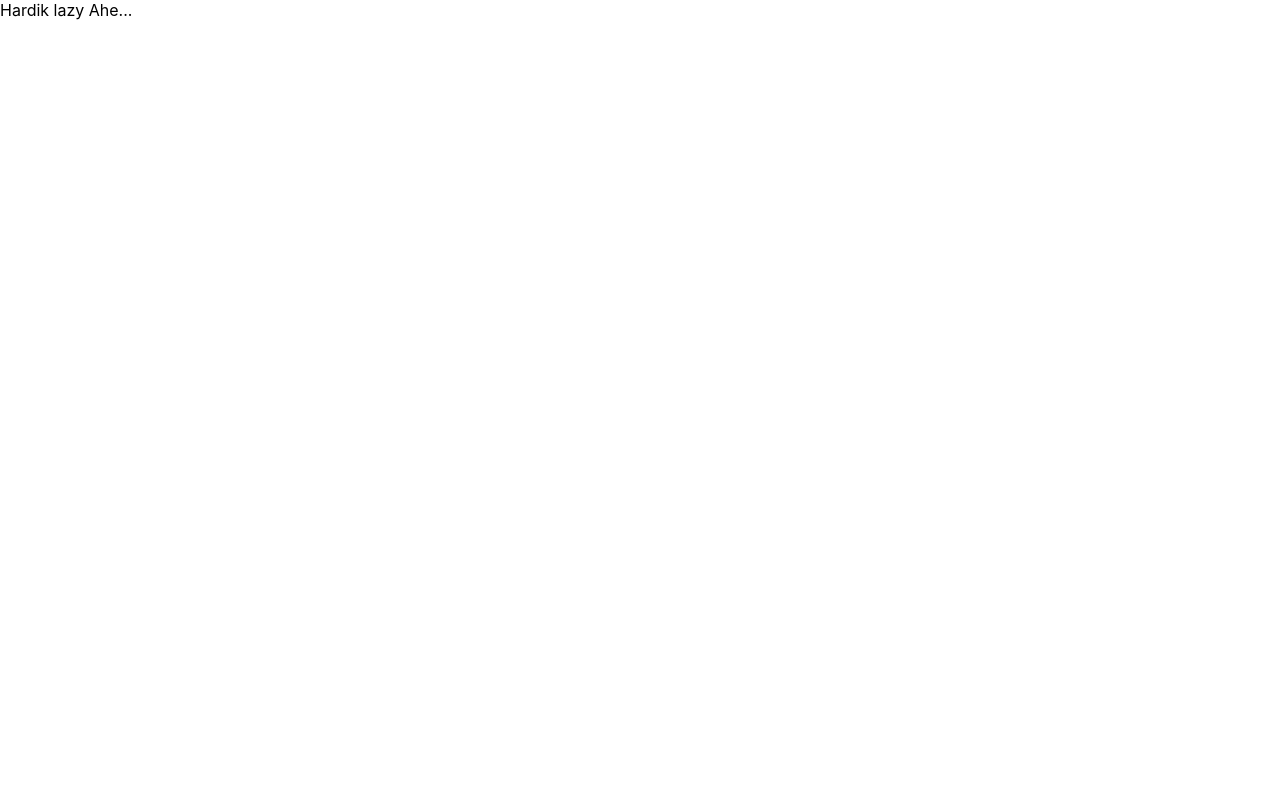
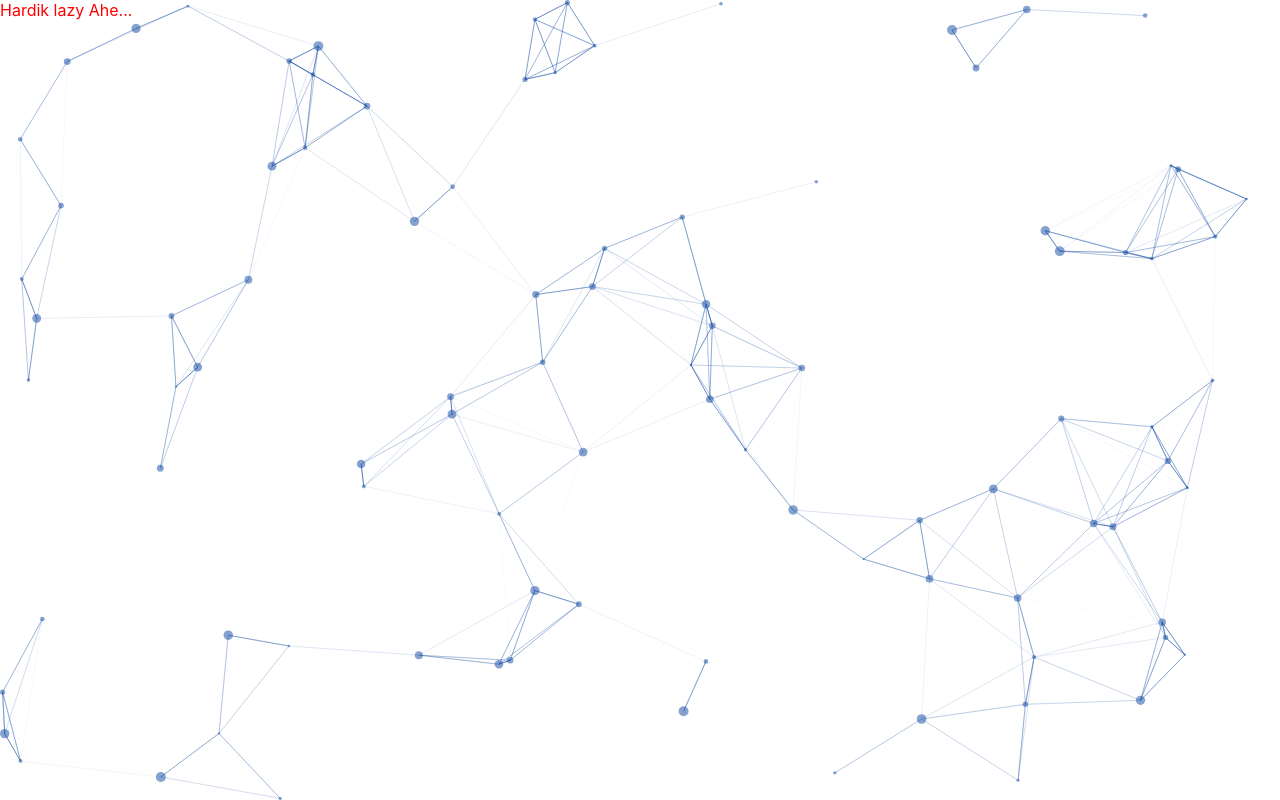
Before and after one commit to mehardiknaik/greeting, a Next.js app: page /Hardik in a window 1280 px wide. Built offline with nearby package versions, Linux system fonts and the light colour scheme.

Commit message:
particles

```diff
--- /dev/null
+++ b/Components/Particle.jsx
@@ -0,0 +1,99 @@
+import React from 'react'
+import Particles from "react-tsparticles";
+import { loadFull } from "tsparticles";
+
+function Particle() {
+    const particlesInit = async (main) => {
+        console.log(main);
+
+        // you can initialize the tsParticles instance (main) here, adding custom shapes or presets
+        // this loads the tsparticles package bundle, it's the easiest method for getting everything ready
+        // starting from v2 you can add only the features you need reducing the bundle size
+        await loadFull(main);
+      };
+
+      const particlesLoaded = (container) => {
+        console.log(container);
+      };
+      return (
+        <Particles
+      id="tsparticles"
+      init={particlesInit}
+      loaded={particlesLoaded}
+      options={{
+        background: {
+          color: {
+            // value: "#0d47a1",
+          },
+        },
+        fpsLimit: 120,
+        interactivity: {
+          events: {
+            onClick: {
+              enable: true,
+              mode: "push",
+            },
+            onHover: {
+              enable: true,
+              mode: "repulse",
+            },
+            resize: true,
+          },
+          modes: {
+            push: {
+              quantity: 4,
+            },
+            repulse: {
+              distance: 200,
+              duration: 0.4,
+            },
+          },
+        },
+        particles: {
+          color: {
+            value: "#0d47a1",
+          },
+          links: {
+            color: "#0d47a1",
+            distance: 150,
+            enable: true,
+            opacity: 0.5,
+            width: 1,
+          },
+          collisions: {
+            enable: true,
+          },
+          move: {
+            direction: "none",
+            enable: true,
+            outModes: {
+              default: "bounce",
+            },
+            random: false,
+            speed: 6,
+            straight: false,
+          },
+          number: {
+            density: {
+              enable: true,
+              area: 800,
+            },
+            value: 80,
+          },
+          opacity: {
+            value: 0.5,
+          },
+          shape: {
+            type: "circle",
+          },
+          size: {
+            value: { min: 1, max: 5 },
+          },
+        },
+        detectRetina: true,
+      }}
+    />
+      );
+}
+
+export default Particle
--- a/package.json
+++ b/package.json
@@ -13,7 +13,9 @@
     "gh-pages": "^4.0.0",
     "next": "12.2.3",
     "react": "18.2.0",
-    "react-dom": "18.2.0"
+    "react-dom": "18.2.0",
+    "react-tsparticles": "^2.1.4",
+    "tsparticles": "^2.1.4"
   },
   "devDependencies": {
     "eslint": "8.21.0",
--- a/pages/[name].js
+++ b/pages/[name].js
@@ -1,5 +1,6 @@
 import React from "react";
 import Head from "next/head";
+import Particle from "../Components/Particle";
 
 function Main({name}) {
   return (
@@ -7,6 +8,7 @@ function Main({name}) {
       <Head>
         <title>{name}</title>
       </Head>
+      <Particle/>
       <div>{name} lazy Ahe...</div>
     </>
   );
--- a/styles/globals.css
+++ b/styles/globals.css
@@ -4,6 +4,7 @@ body {
   margin: 0;
   font-family: -apple-system, BlinkMacSystemFont, Segoe UI, Roboto, Oxygen,
     Ubuntu, Cantarell, Fira Sans, Droid Sans, Helvetica Neue, sans-serif;
+    color:red;
 }
 
 a {
```
Also changed, not shown: 2 other files (tests, documents, lock files or other folders).
